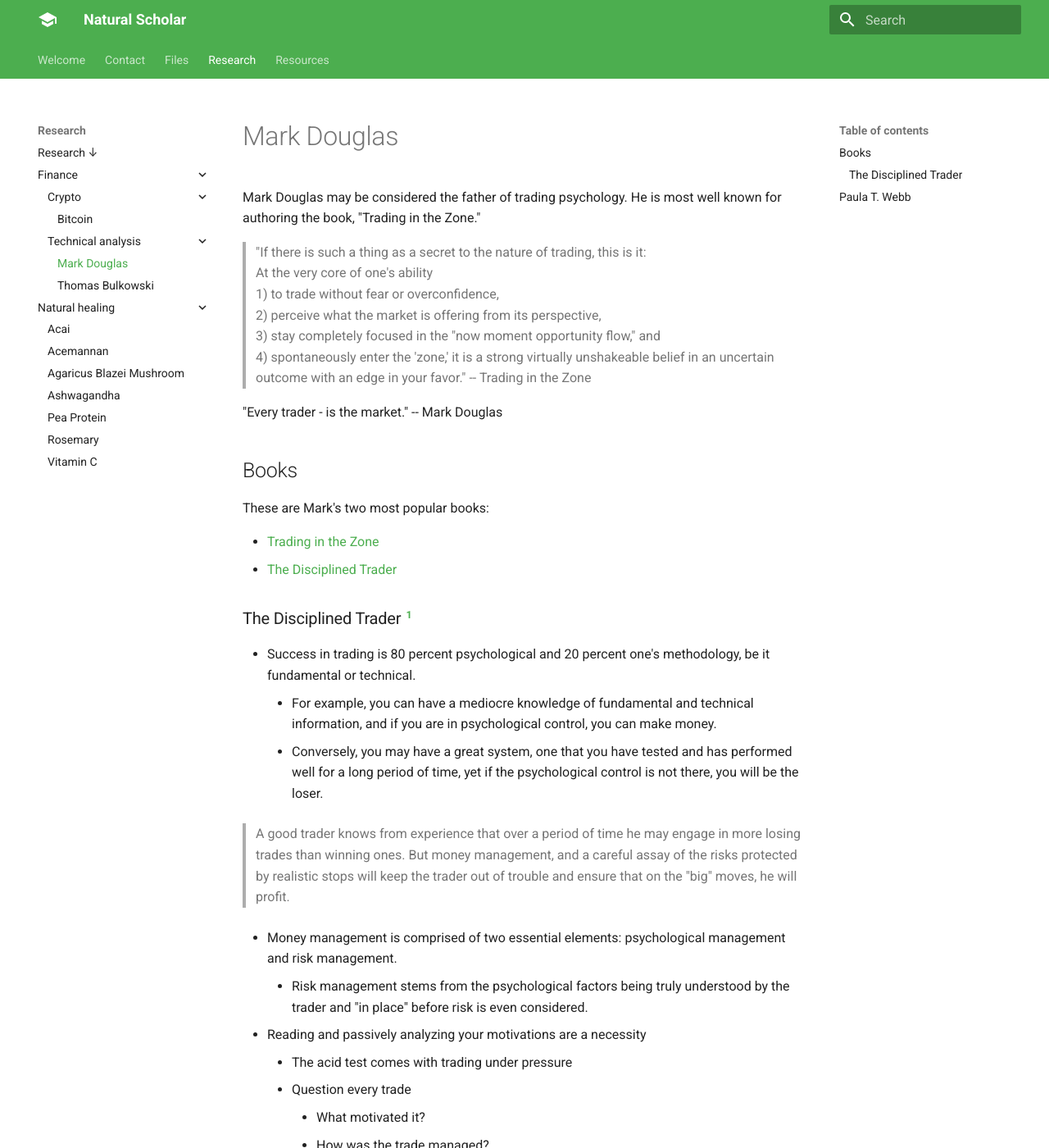
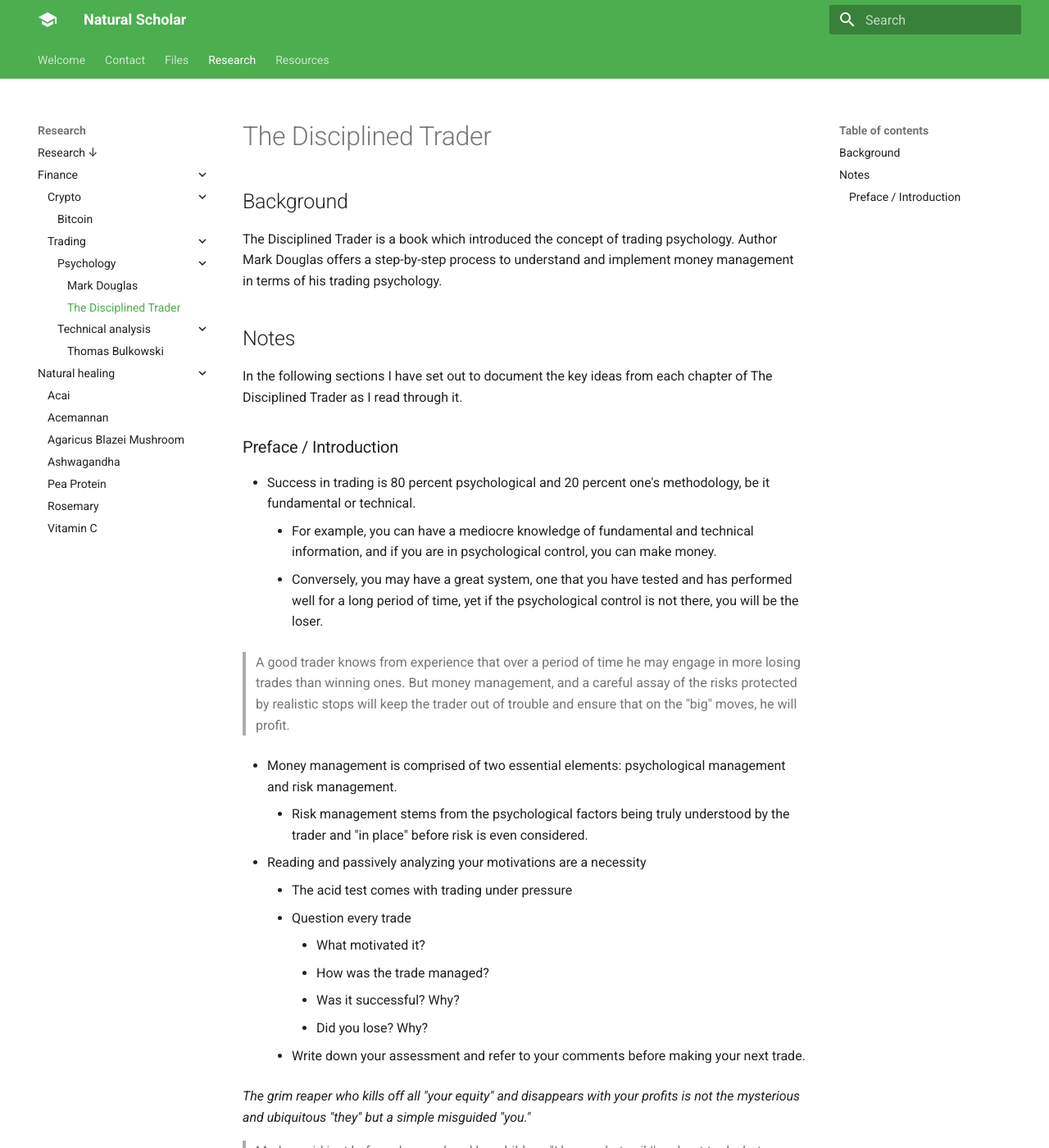
Before and after one commit to anthonyrussano/naturalscholar.com, an MkDocs documentation site: the page built from docs/research/finance/trading/psychology/the-disciplined-trader.md, in a window 1280 px wide and 1400 px high. Shown: the whole window at 82% size. Built offline with MkDocs 1.6.1 and Material for MkDocs 9.7.7, drawn with Linux system fonts in a browser that asks for light colours; some of the changed text lies outside the part shown.

```diff
--- a/docs/research/finance/technical-analysis/mark-douglas.md
+++ b/docs/research/finance/trading/psychology/the-disciplined-trader.md
@@ -1,19 +1,14 @@
-# Mark Douglas
+# The Disciplined Trader
 
-Mark Douglas may be considered the father of trading psychology.  He is most well known for authoring the book, "Trading in the Zone."
+## Background
 
-> "If there is such a thing as a secret to the nature of trading, this is it: <br>At the very core of one's ability <br> 1) to trade without fear or overconfidence, <br>2) perceive what the market is offering from its perspective, <br>3) stay completely focused in the "now moment opportunity flow," and <br>4) spontaneously enter the 'zone,' it is a strong virtually unshakeable belief in an uncertain outcome with an edge in your favor." -- Trading in the Zone
+The Disciplined Trader is a book which introduced the concept of trading psychology.  Author Mark Douglas offers a step-by-step process to understand and implement money management in terms of his trading psychology.
 
-"Every trader - is the market." -- Mark Douglas
+## Notes
 
-## Books
+In the following sections I have set out to document the key ideas from each chapter of The Disciplined Trader as I read through it.
 
-These are Mark's two most popular books:
-
-- [Trading in the Zone](https://www.amazon.com/Trading-Zone-Confidence-Discipline-Attitude/dp/0735201447/)
-- [The Disciplined Trader](https://www.amazon.com/Disciplined-Trader-Developing-Winning-Attitudes/dp/0132157578/)
-
-### The Disciplined Trader [^1]
+### Preface / Introduction
 
 - Success in trading is 80 percent psychological and 20 percent one's methodology, be it fundamental or technical.
     - For example, you can have a mediocre knowledge of fundamental and technical information, and if you are in psychological control, you can make money.
@@ -33,14 +28,8 @@ These are Mark's two most popular books:
         - Did you lose? Why?
     - Write down your assessment and refer to your comments before making your next trade.
 
-## Paula T. Webb
+*The grim reaper who kills off all "your equity" and disappears with your profits is not the mysterious and ubiquitous "they" but a simple misguided "you."*
 
-Paula Webb is co-author with Mark Douglas of "Trading Psychology."
-
-Taken from her [website](https://www.paulatwebb.com/false-claims.html):
-
-> "There is no one in the trading community today, no where across the planet, who is authorized to teach, or is expert at, the Mark Douglas materials - except Paula T. Webb."
-
-[Paula on Twitter](https://twitter.com/_markdouglas_)
+> Medea said just before she murdered her children, "I know what evil I'm about to do, but my irrational self is stronger than my resolution."  If this sentiment reflects your mind set when you trade, then *The Disciplined Trader* is definitely the type of book you should be reading.
 
 [^1]: Douglas, Mark. The Disciplined Trader: Developing Winning Attitudes. New York Institute of Finance, 1990.
```
Also changed, not shown: docs/research/finance/crypto/bitcoin.md (+2 -3 lines), docs/research/finance/trading/psychology/mark-douglas.md (added, +28 -0 lines), docs/research/finance/trading/technical-analysis/thomas-bulkowski.md (renamed from docs/research/finance/technical-analysis/thomas-bulkowski.md).
